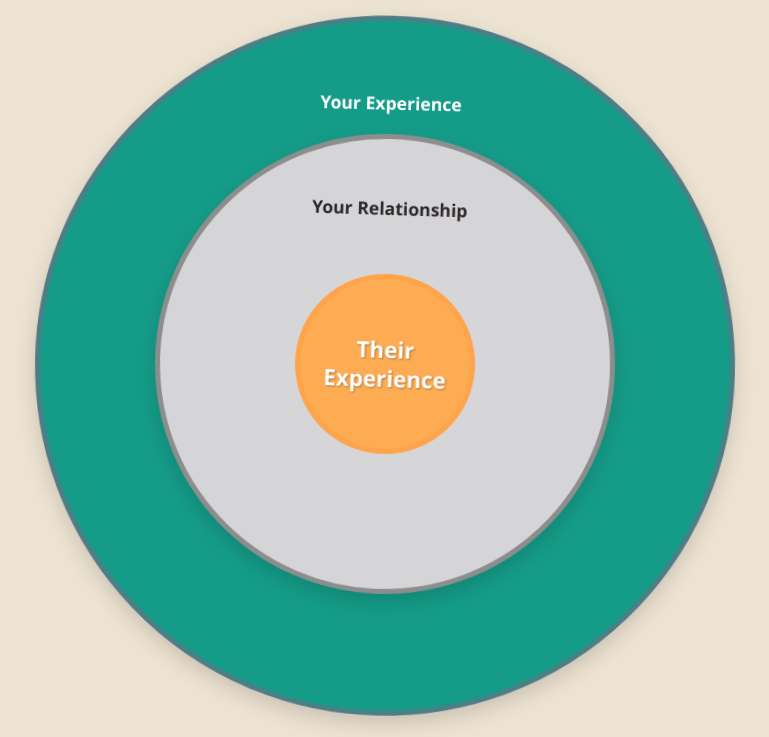
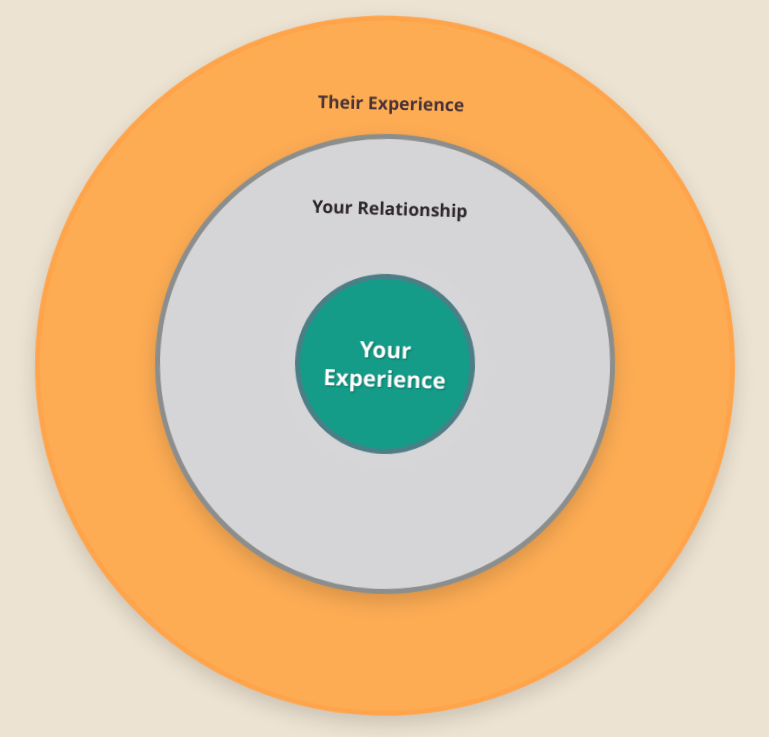
Before and after one commit to mgmacri/making-space, a plain HTML site: page index.html in a window 1280 px wide. Both pictures are taken after a click on the label 640 px from the left and 128 px from the top of the page. Shown: the part 147-884 px from the top of the page, without its empty margins (255-1024 px from the left). Drawn offline with Linux system fonts and the light colour scheme.

Commit message:
Swap colors for THEM and YOU states

```diff
--- a/index.html
+++ b/index.html
@@ -331,9 +331,9 @@
 
         /* --- Color Classes: THEM State --- */
         .them-3 {
-            background-color: #149C88;
-            border: clamp(3px, 0.7vw, 5px) solid #4C7E86;
-            color: #FFFFFF;
+            background-color: #FDAC53;
+            border: clamp(3px, 0.7vw, 5px) solid #FFA44A;
+            color: #493338;
         }
 
         .them-2 {
@@ -343,8 +343,8 @@
         }
 
         .them-1 {
-            background-color: #FDAC53;
-            border: clamp(3px, 0.7vw, 5px) solid #FFA44A;
+            background-color: #149C88;
+            border: clamp(3px, 0.7vw, 5px) solid #4C7E86;
         }
 
         /* --- Color Classes: YOU State --- */
@@ -463,11 +463,11 @@
     <script>
         const THEM_STATE_HTML = `
             <div class="layer layer-3 them-3">
-                <p class="layer-text layer-text-3">Your Experience</span></p>
+                <p class="layer-text layer-text-3">Their Experience</span></p>
                 <div class="layer layer-2 them-2">
                     <p class="layer-text layer-text-2">Your Relationship</p>
                     <div class="layer layer-1 them-1">
-                        <p class="layer-text layer-text-1">Their Experience</p>
+                        <p class="layer-text layer-text-1">Your Experience</p>
                     </div>
                 </div>
             </div>
```
